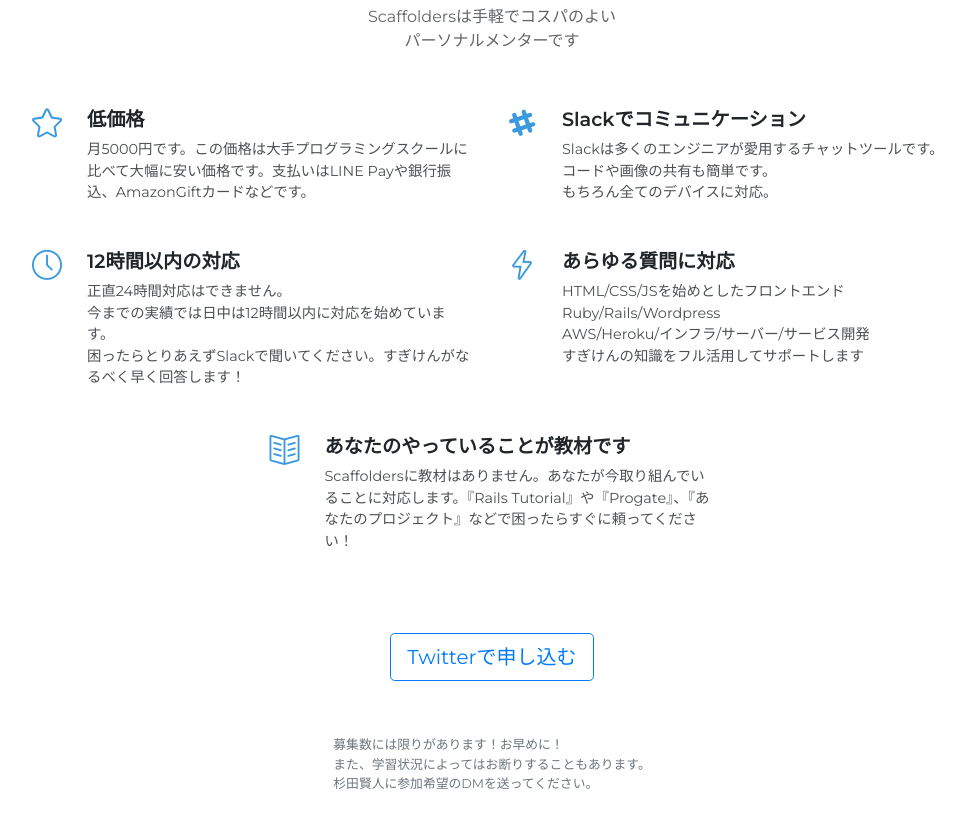
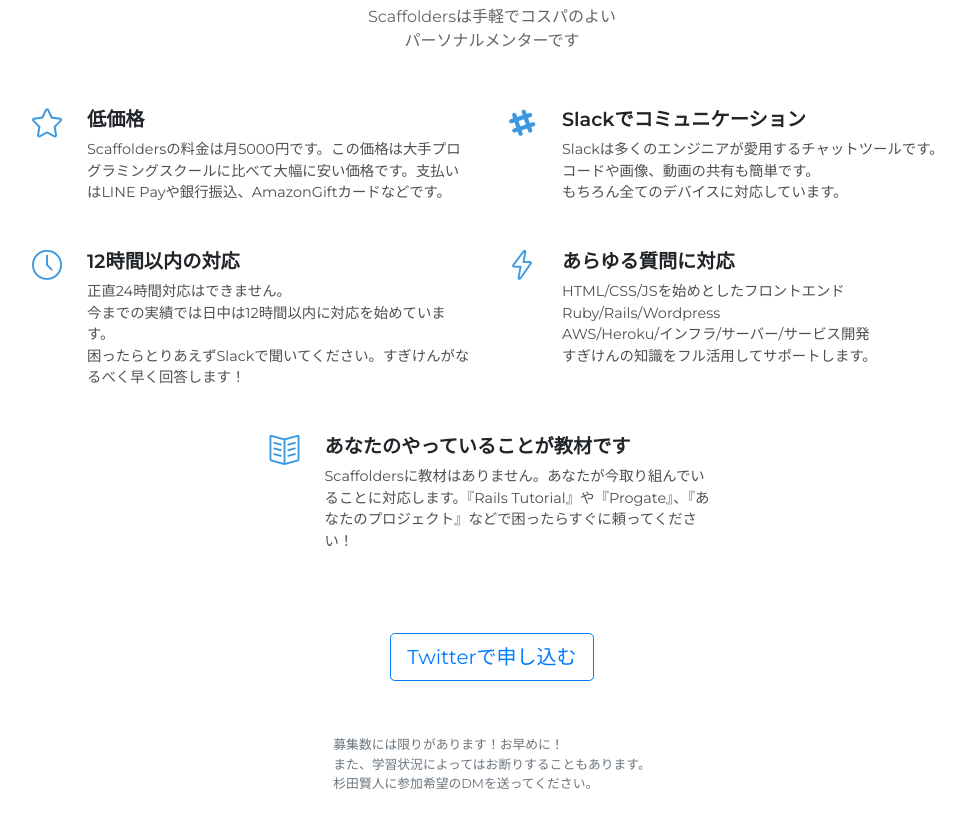
Before and after one commit to SugiKent/Scaffolders_LP, a plain HTML site: page index.html in a window 1280 px wide. Shown: the part 1500-2327 px from the top of the page, without its empty margins (148-1114 px from the left). Drawn offline with nearby package versions, Linux system fonts and the light colour scheme; some packages are replaced by stand-ins of ours; a script that the page names is missing.

Commit message:
fix文言

```diff
--- a/index.html
+++ b/index.html
@@ -63,11 +63,11 @@
                 <div class="row justify-content-center">
                     <div class="col-md-5 feature-box"><i class="icon-star icon"></i>
                         <h4>低価格</h4>
-                        <p>月5000円です。この価格は大手プログラミングスクールに比べて大幅に安い価格です。支払いはLINE Payや銀行振込、AmazonGiftカードなどです。<br></p>
+                        <p>Scaffoldersの料金は月5000円です。この価格は大手プログラミングスクールに比べて大幅に安い価格です。支払いはLINE Payや銀行振込、AmazonGiftカードなどです。<br></p>
                     </div>
                     <div class="col-md-5 feature-box"><i class="fab fa-slack-hash icon"></i>
                         <h4>Slackでコミュニケーション</h4>
-                        <p>Slackは多くのエンジニアが愛用するチャットツールです。コードや画像の共有も簡単です。<br>もちろん全てのデバイスに対応。</p>
+                        <p>Slackは多くのエンジニアが愛用するチャットツールです。コードや画像、動画の共有も簡単です。<br>もちろん全てのデバイスに対応しています。</p>
                     </div>
                     <div class="col-md-5 feature-box"><i class="icon-clock icon"></i>
                         <h4>12時間以内の対応</h4>
@@ -75,7 +75,7 @@
                     </div>
                     <div class="col-md-5 feature-box"><i class="icon-energy icon"></i>
                         <h4>あらゆる質問に対応</h4>
-                        <p>HTML/CSS/JSを始めとしたフロントエンド<br>Ruby/Rails/Wordpress<br>AWS/Heroku/インフラ/サーバー/サービス開発<br>すぎけんの知識をフル活用してサポートします</p>
+                        <p>HTML/CSS/JSを始めとしたフロントエンド<br>Ruby/Rails/Wordpress<br>AWS/Heroku/インフラ/サーバー/サービス開発<br>すぎけんの知識をフル活用してサポートします。</p>
                     </div>
                     <div class="col-md-5 feature-box"><i class="icon-book-open icon"></i>
                         <h4>あなたのやっていることが教材です</h4>
```
